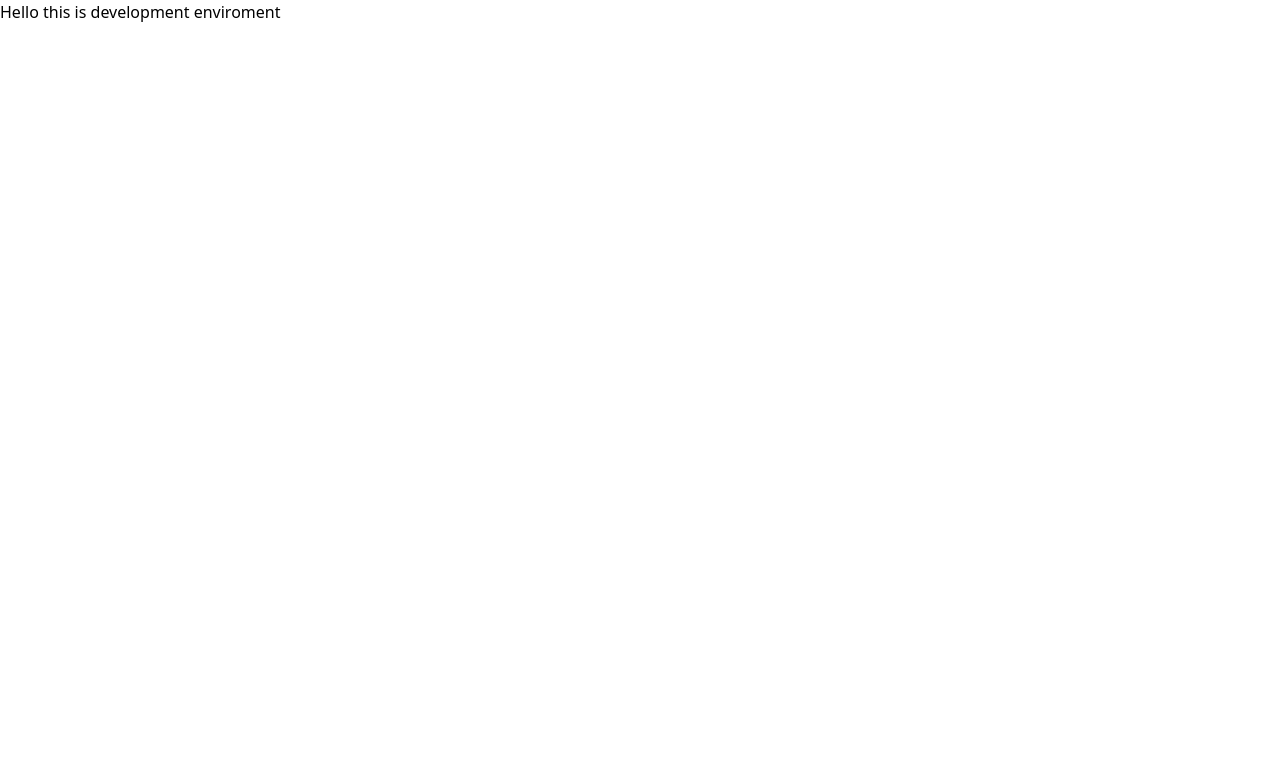
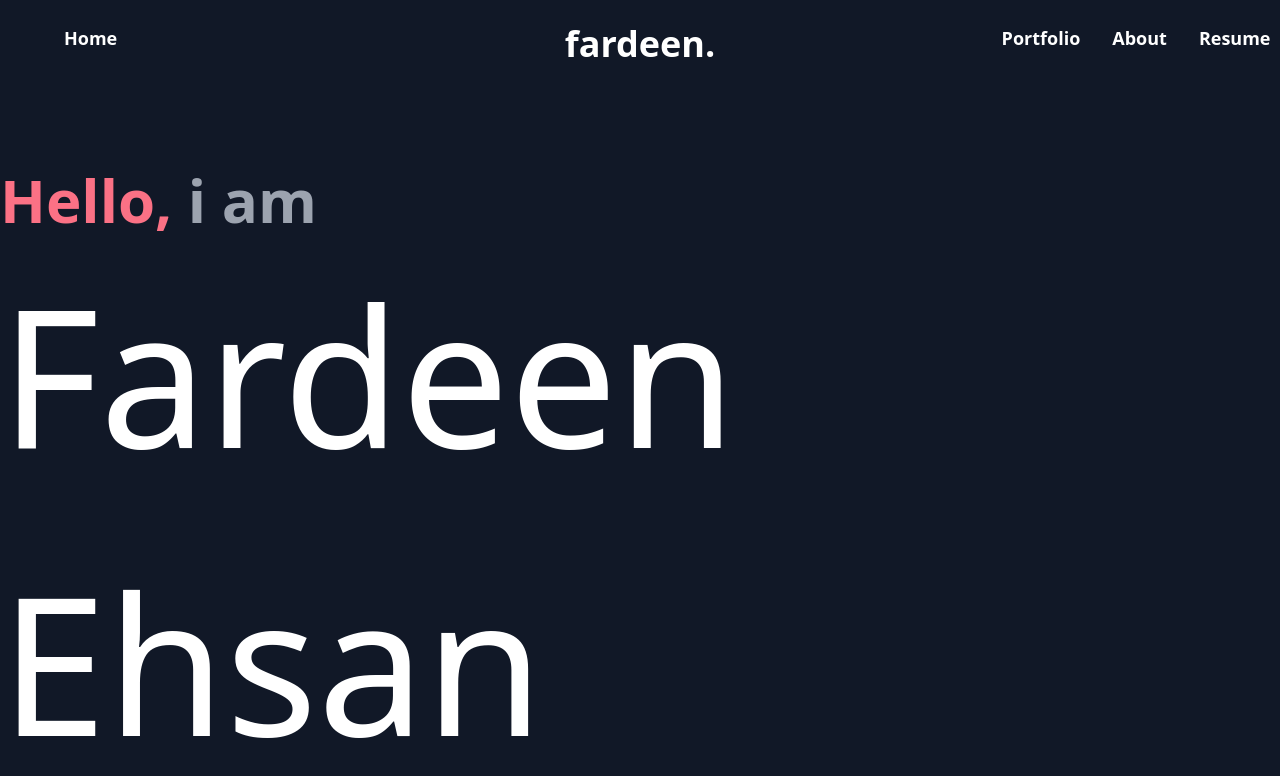
Before and after one commit to fardeenes7/fardeenes7.github.io, a React (Create React App) app: page / in a window 1280 px wide. Shown: the top 776 px of the page. Built offline with nearby package versions, Linux system fonts and the light colour scheme.

Commit message:
homepage scroll snap

```diff
--- a/public/index.html
+++ b/public/index.html
@@ -24,7 +24,7 @@
       work correctly both with client-side routing and a non-root public URL.
       Learn how to configure a non-root public URL by running `npm run build`.
     -->
-    <title>React App</title>
+    <title>Fardeen Ehsan</title>
   </head>
   <body>
     <noscript>You need to enable JavaScript to run this app.</noscript>
--- a/src/App.js
+++ b/src/App.js
@@ -1,20 +1,17 @@
 import logo from './logo.svg';
 import Maintenance from './maintenance/Maintenance';
+import Home from './pages/Home';
 
 function App() {
   if (!process.env.NODE_ENV || process.env.NODE_ENV === 'development') {
     // dev code
     return (
-      <div>
-        <h1>Hello this is development enviroment</h1>
-      </div>
+      <Home/>
     );
 } else {
     // production code
     return (
-      <div>
         <Maintenance/>
-      </div>
     );
 }
 
--- /dev/null
+++ b/src/pages/Home.jsx
@@ -0,0 +1,64 @@
+import React from 'react';
+import me from  '../images/me.jpg'
+
+export default function Home() {
+    return (
+        <div className='snap-y snap-mandatory snap-always h-screen w-screen overflow-y-scroll text-white'>
+
+            <div className='h-screen w-full snap-start bg-gray-900'>
+                <nav className='w-full lg:px-16 py-6 flex justify-between'>
+                    <div className='w-1/5 items-center justify-center'>
+                        <a href='#' className='text-lg font-bold'>
+                            Home
+                        </a>
+                    </div>
+
+                    <div className='items-center justify-center'>
+                        <h1 className='text-4xl font-bold'>fardeen.</h1>
+                    </div>
+
+                    <div className='w-1/5'>
+                        <ul className='flex items-center'>
+                            <li className='mx-4'>
+                                <a href='#' className='text-lg font-bold'>
+                                    Portfolio
+                                </a>
+                            </li>
+                            <li className='mx-4'>
+                                <a href='#' className='text-lg font-bold'>
+                                    About
+                                </a>
+                            </li>
+                            <li className='mx-4'>
+                                <a href='#' className='text-lg font-bold'>
+                                    Resume
+                                </a>
+                            </li>
+                        </ul>
+                    </div>
+                </nav>
+
+                <div className='w-full h-full flex justify-center items-center'>
+                    <div>
+                    <h2 className='text-6xl text-rose-400 font-bold'>Hello, <span className='text-gray-400'>i am</span></h2>
+                    <p className='text-[12em]'>Fardeen Ehsan</p>
+                    </div>
+
+                </div>
+
+            </div>
+
+            <div className='h-screen w-full snap-start bg-slate-700 flex items-center justify-center'>
+                <h2>Two</h2>
+            </div>
+
+            <div className='h-screen w-full snap-start bg-gray-800 flex items-center justify-center'>
+                <h2>Three</h2>
+            </div>
+
+            <div className='h-screen w-full snap-start bg-slate-900 flex items-center justify-center'>
+                <h2>Four</h2>
+            </div>
+        </div>
+    );
+}
```
Also changed, not shown: src/images/me.jpg (added), 12 other files (tests, documents, lock files or other folders).
